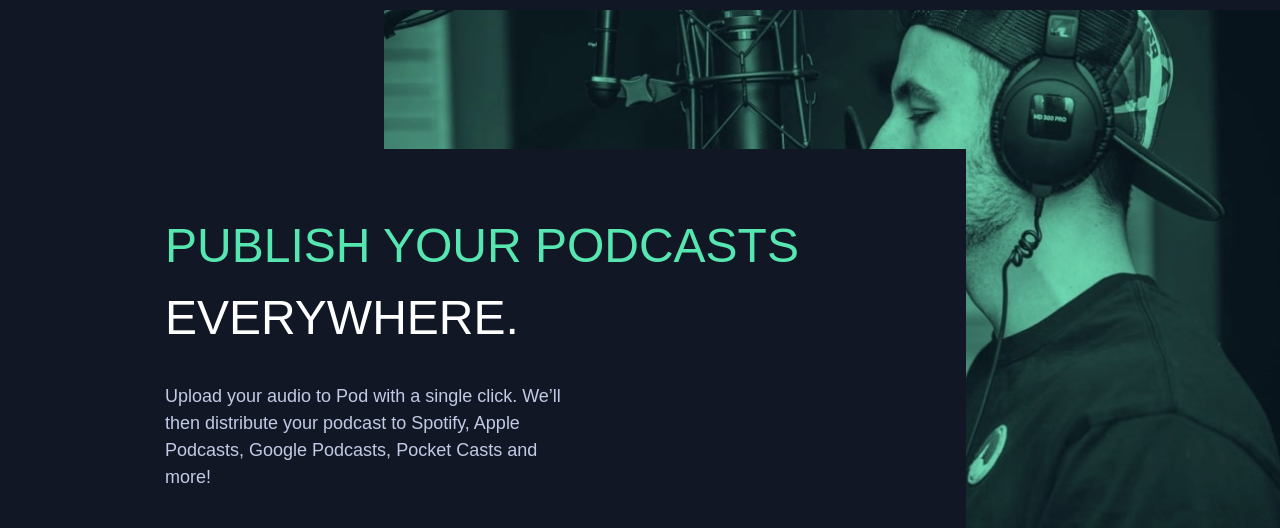
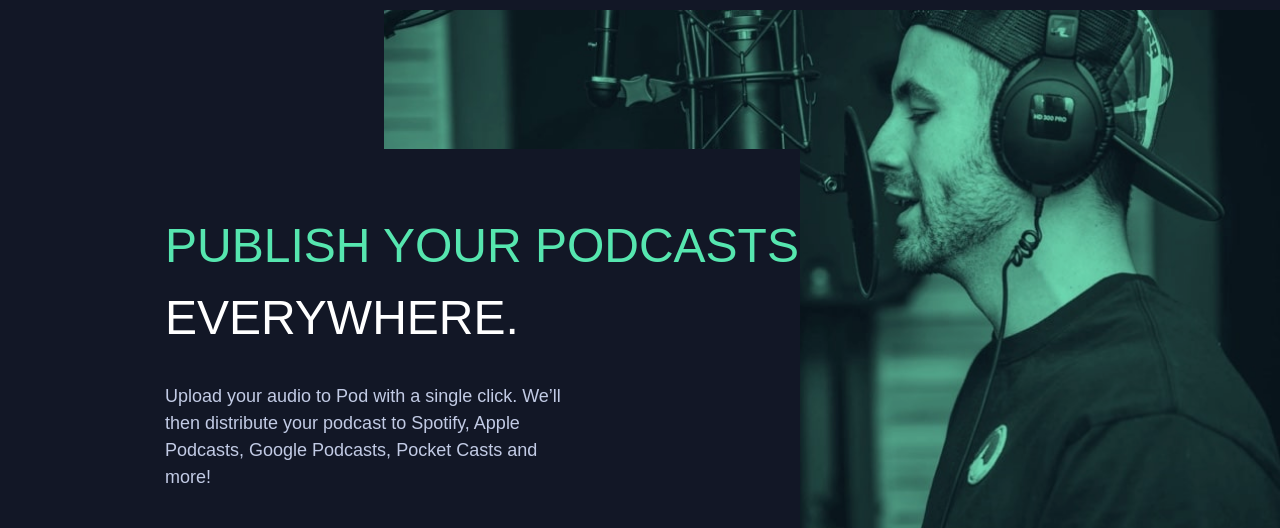
Before and after one commit to jmnyarega/pod-access-request, a website: page index.html in a window 1280 px wide. Shown: the part 120-648 px from the top of the page. Drawn offline with Linux system fonts and the light colour scheme; a web font is replaced by a local one.

Commit message:
- Layout

```diff
--- a/css/_layout.scss
+++ b/css/_layout.scss
@@ -3,7 +3,7 @@
     width: 90%;
     margin-inline: auto;
     @media (min-width: 45rem) {
-        max-width: max-content;
+        max-width: 50em;
         margin-inline: initial;
         padding-left: 2.5rem;
     }
```
Also changed, not shown: css/index.css.
